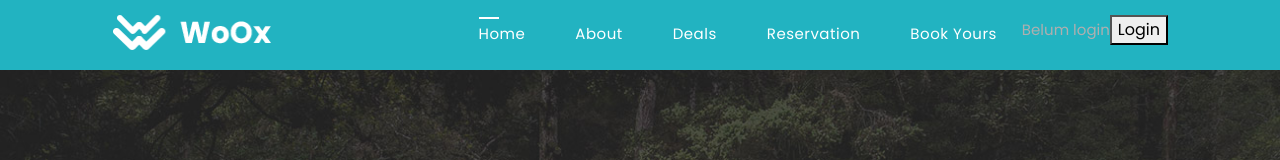
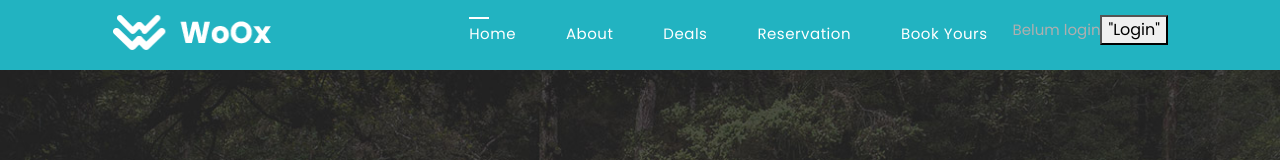
Before and after one commit to bagas2408/bagsakhir, a plain HTML site: page index.html in a window 1280 px wide. Shown: the top 160 px of the page. Drawn offline with nearby package versions, Linux system fonts and the light colour scheme.

Commit message:
Update index.html

```diff
--- a/index.html
+++ b/index.html
@@ -65,7 +65,7 @@ https://templatemo.com/tm-580-woox-travel
                         <p id="user info">Belum login</p>
 
               <div id="autharea">
-                  <button onclick="goLogin()" class="nav-cta">Login</button>
+                  <button onclick="goLogin()" class="nav-cta">"Login"</button>
               </div>
                     </ul>
                     <a class='menu-trigger'>
```
